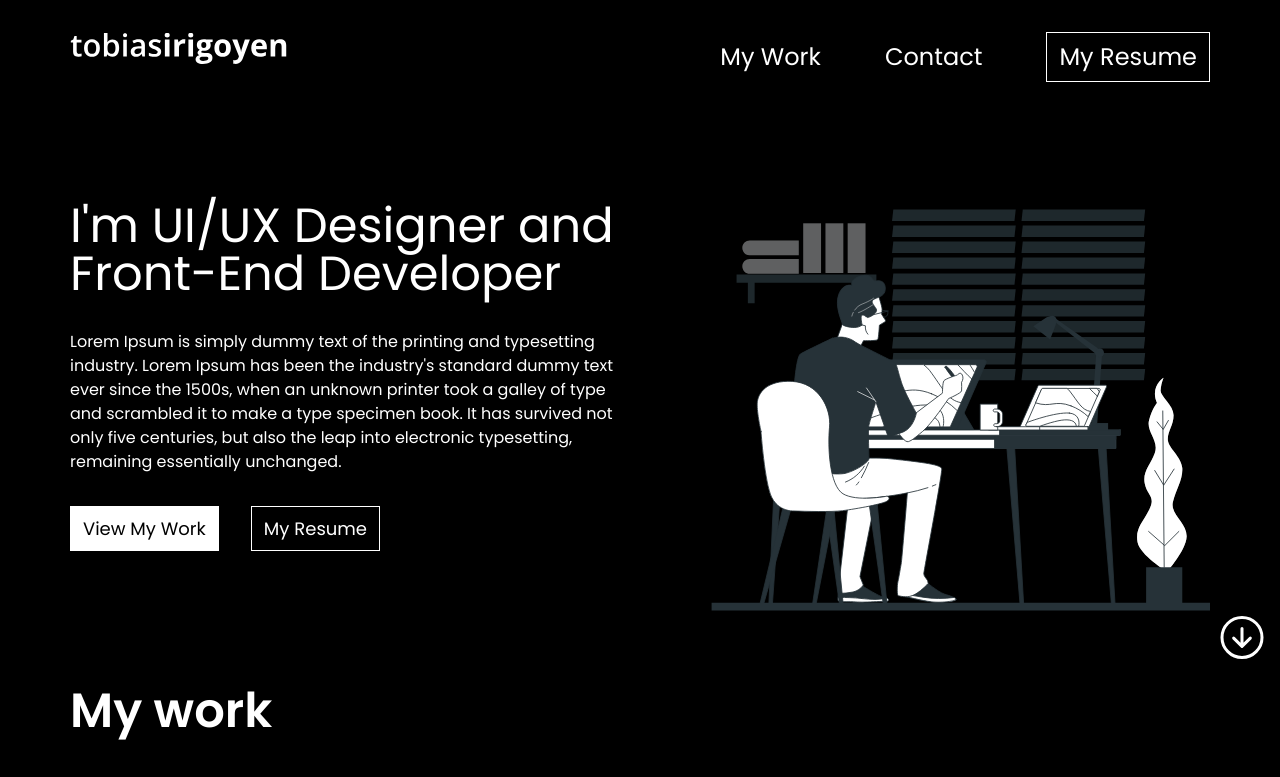
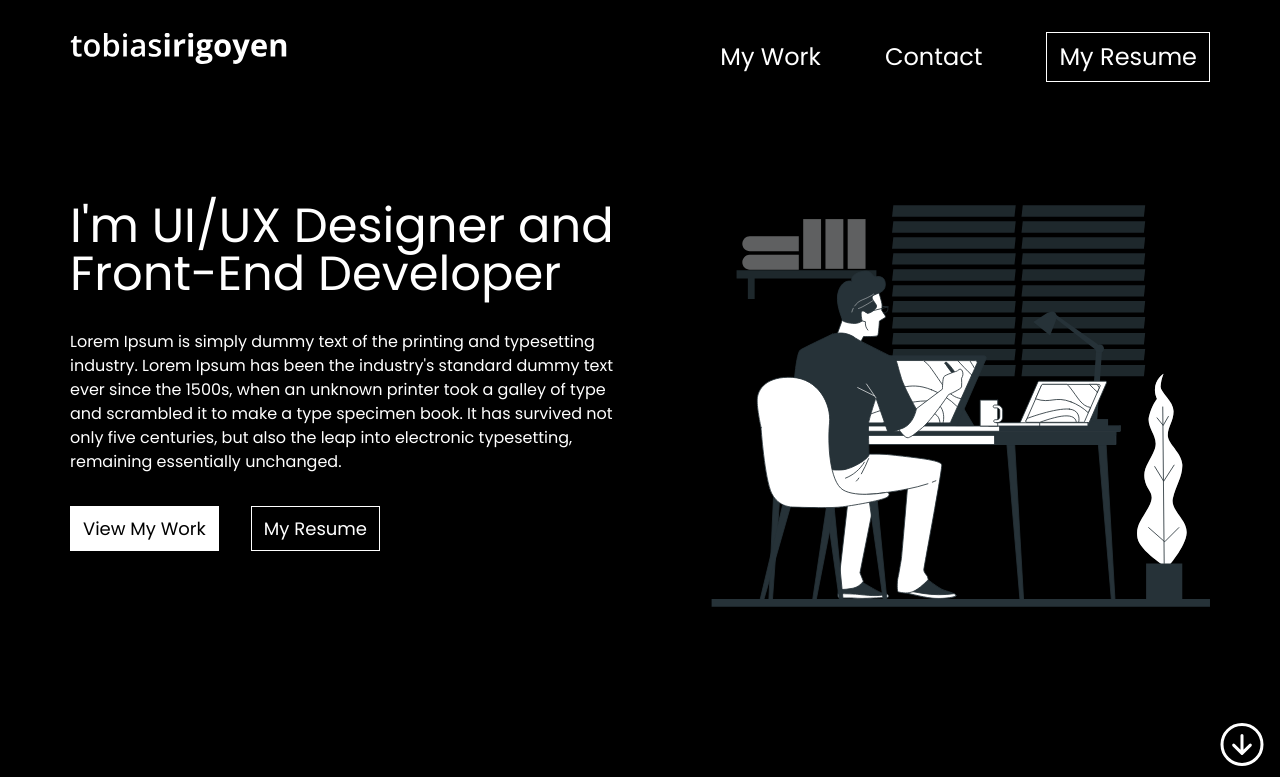
Before and after one commit to tobias-irigoyen/tobiasirigoyen, a Vue app: page / in a window 1280 px wide. Shown: the top 777 px of the page. Built offline with nearby package versions, Linux system fonts and the light colour scheme.

Commit message:
(Hero section): Set min-height and hide image in responsive breakpoints

```diff
--- a/src/views/hero/heroSection.vue
+++ b/src/views/hero/heroSection.vue
@@ -1,5 +1,5 @@
 <template>
-  <div class="flex justify-center !mt-[120px] container">
+  <section class="flex justify-center !mt-[120px] container">
     <div class="mb-16 w-1/2 hero-blocks">
       <h2 class="text-5xl mb-8">I'm UI/UX Designer and Front-End Developer</h2>
       <p class="lead">
@@ -25,7 +25,7 @@
     <div class="w-1/2 flex justify-end hero-blocks hero-image-container">
       <img src="../../assets/hero-image.svg" alt="hero image" class="w-130 hero-image" />
     </div>
-  </div>
+  </section>
   <a href="#my-work" class="down-arrow">
     <img src="../../assets/down-arrow.svg" alt="down arrow" height="20" />
   </a>
@@ -49,6 +49,12 @@ const downloadResume = () => {
   margin-right: 1rem;
   margin-bottom: 1rem;
 }
+.container {
+  min-height: calc(100vh - 280px);
+}
+.hero-image-container {
+  margin-bottom: auto;
+}
 @media all and (max-width: 992px) {
   h2 {
     text-align: center;
@@ -71,8 +77,6 @@ const downloadResume = () => {
       width: 18.75rem; // 300px;
     }
   }
-}
-@media all and (max-width: 576px) {
   .hero-image {
     display: none;
   }
```
